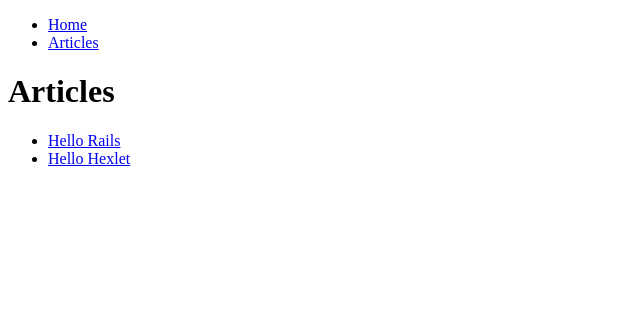
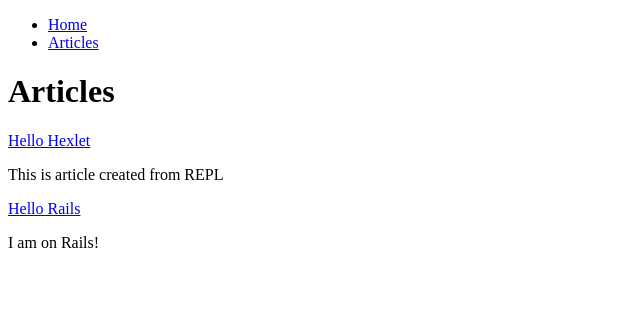
Before and after one commit to Werstad/hexlet-assignments, a Rails app: page /articles in a window 1280 px wide. Shown: the top 312 px of the page, without its empty margins (0-640 px from the left). Run offline with Rails 7, Linux system fonts and the light colour scheme; data comes from the database, SQL or seed files in the repository; both versions use the stored data as it was before the commit.

Commit message:
submit rails-basics-ru/models

```diff
--- a/rails-basics-ru/models/app/controllers/articles_controller.rb
+++ b/rails-basics-ru/models/app/controllers/articles_controller.rb
@@ -1,19 +1,9 @@
 class ArticlesController < ApplicationController
   def index
-    @articles = Article.all
+    @articles = Article.all.order(created_at: :desc)
   end
 
   def show
-    @article = Article.find params[:id]
+    @articles = Article.find(params[:id])
   end
-
-  # def create
-  #   @article = Article.new(title: '...', body: '...')
-
-  #   if @article.save
-  #     redirect_to @article
-  #   else
-  #     render :new, status: :unprocessable_entity
-  #   end
-  # end
 end
--- a/rails-basics-ru/models/app/views/articles/index.html.erb
+++ b/rails-basics-ru/models/app/views/articles/index.html.erb
@@ -1,9 +1,7 @@
 <h1>Articles</h1>
 
-<ul>
-  <% @articles.each do |article| %>
-    <li>
-      <%= link_to article.title, article %>
-    </li>
-  <% end %>
-</ul>
+<% @articles.each do |article| %>
+  <%=  link_to article.title, article_path(article) %>
+
+  <p><%= article.body %></p>
+<% end %>
--- a/rails-basics-ru/models/app/views/articles/show.html.erb
+++ b/rails-basics-ru/models/app/views/articles/show.html.erb
@@ -1,3 +1,4 @@
-<h1><%= @article.title %></h1>
+<h1>Articles page</h1>
 
-<p><%= @article.body %></p>
+<p><%= @articles.title %></p>
+<p><%= @articles.body %></p>
--- a/rails-basics-ru/models/config/routes.rb
+++ b/rails-basics-ru/models/config/routes.rb
@@ -1,9 +1,11 @@
 # frozen_string_literal: true
 
 Rails.application.routes.draw do
-  root 'home#index'
+
   # BEGIN
-  resources :articles, only: %i[index show]
+  root 'articles#index'
+
+  resources :articles, only:[:index, :show]
   # END
   # For details on the DSL available within this file, see https://guides.rubyonrails.org/routing.html
 end
```
Also changed, not shown: rails-basics-ru/models/test/controllers/articles_controller_test.rb (+1 -6 lines), rails-basics-ru/models/test/models/article_test.rb (+1 -1 lines), rails-basics-ru/models/app/controllers/application_controller.rb (line endings or trailing spaces), rails-basics-ru/models/db/development.sqlite3, rails-basics-ru/models/db/migrate/20230706154703_create_articles.rb (renamed from rails-basics-ru/models/db/migrate/20230501150944_create_articles.rb), rails-basics-ru/models/db/schema.rb, rails-basics-ru/models/db/test.sqlite3 (deleted).
